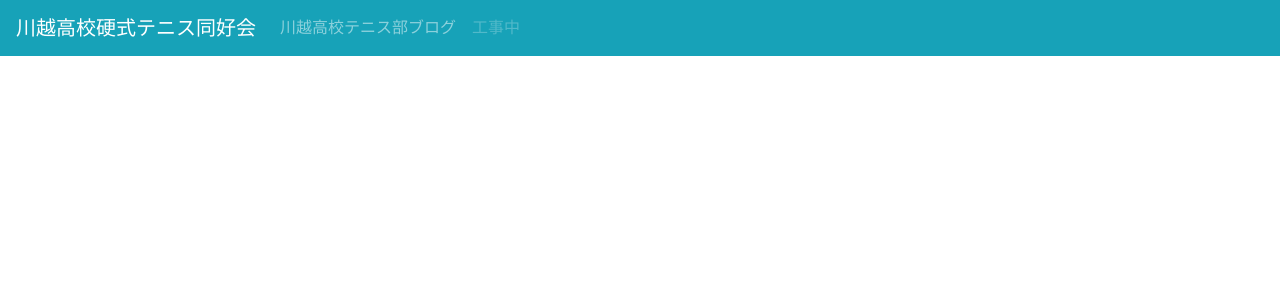
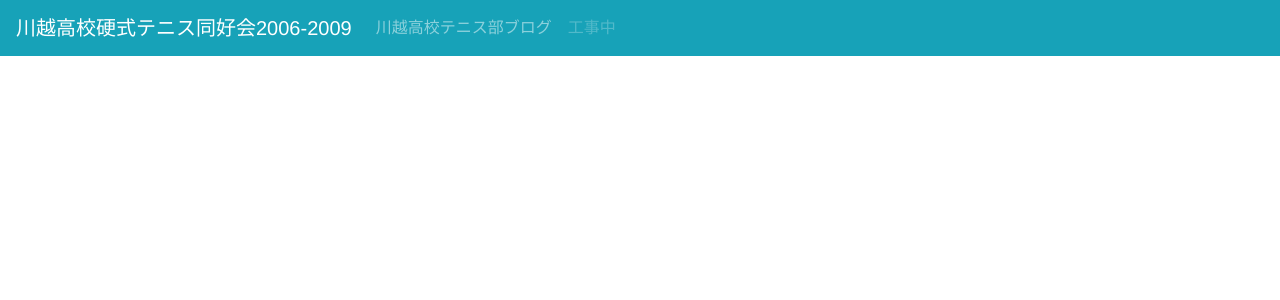
Before and after one commit to catDaisuke/kawagoe-kouteni, a Vue app: page /#/main in a window 1280 px wide. Shown: the top 300 px of the page. Built offline with nearby package versions, Linux system fonts and the light colour scheme.

Commit message:
文言修正

```diff
--- a/src/components/header/KouteniHeader.vue
+++ b/src/components/header/KouteniHeader.vue
@@ -3,7 +3,7 @@
 
   <b-navbar-toggle target="nav_collapse"></b-navbar-toggle>
 
-  <b-navbar-brand href="#">川越高校硬式テニス同好会</b-navbar-brand>
+  <b-navbar-brand href="#">川越高校硬式テニス同好会2006-2009</b-navbar-brand>
 
   <b-collapse is-nav id="nav_collapse">
 
```
